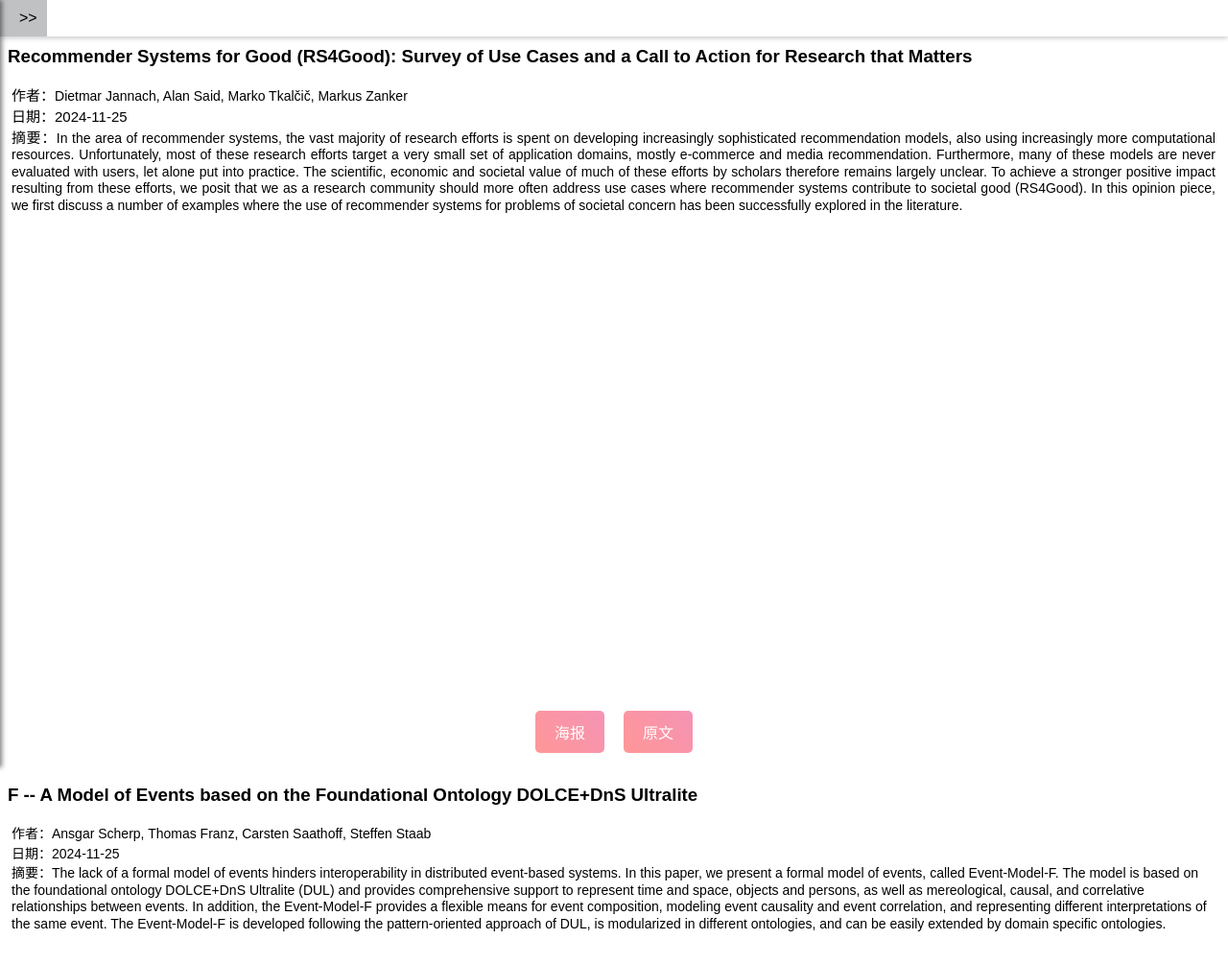
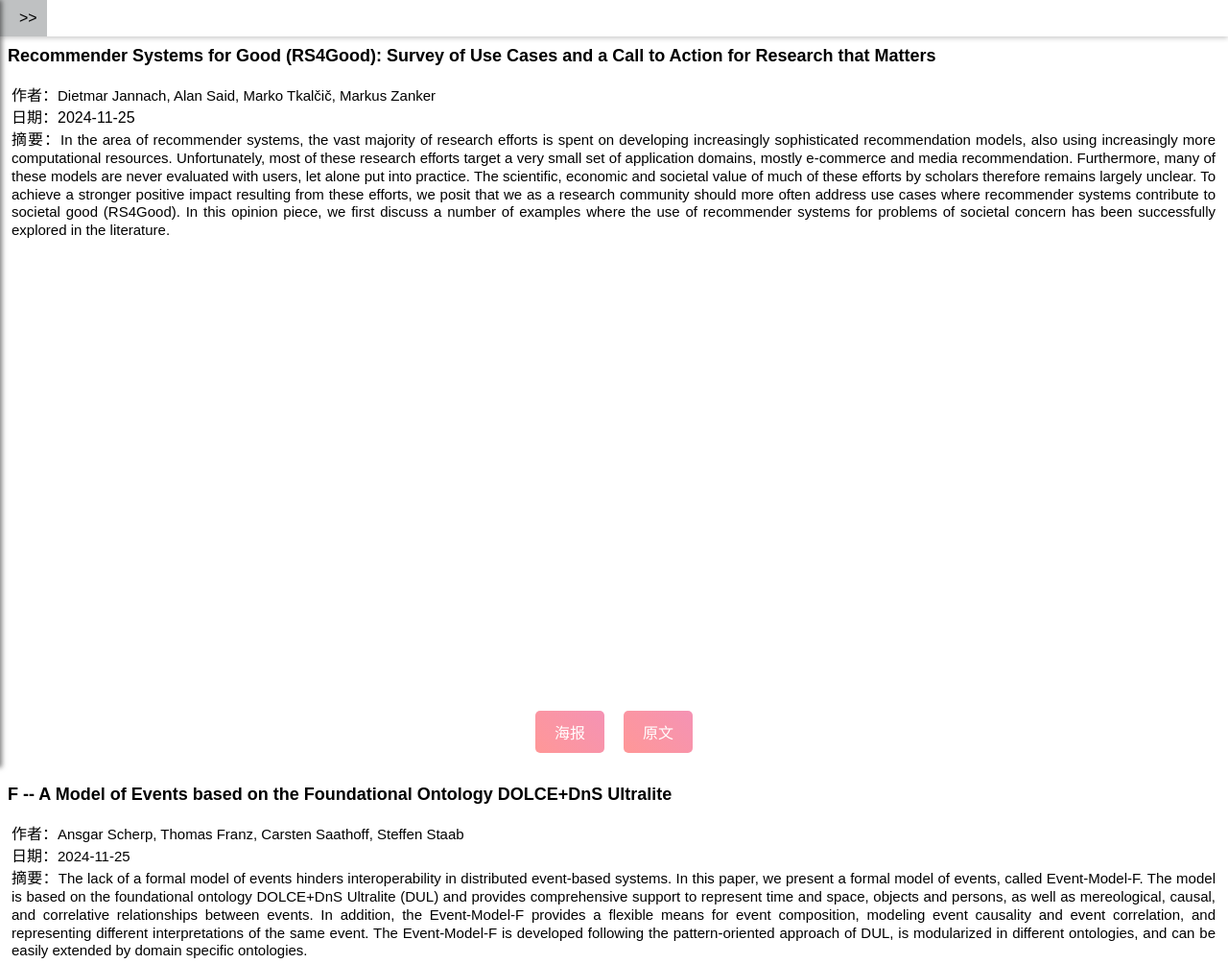
Before and after one commit to DeerAnna1/Poster, a plain HTML site: page index.html in a window 1280 px wide. Shown: the top 1004 px of the page at 96% size. Drawn offline with nearby package versions, Linux system fonts and the light colour scheme; some packages are replaced by stand-ins of ours.

Commit message:
Update index.html

```diff
--- a/index.html
+++ b/index.html
@@ -227,10 +227,11 @@
         h3{
             margin:0 0 0 8px;
             line-height: 1.5; /* 1.5 倍行高 */
+            font-size:18px;
         }
         p{
             margin:0 13px 3px 12px;
-            font-size: 14px;
+            font-size: 15px;
             line-height: 1.25; /* 1.5 倍行高 */
         }
         .text{
@@ -239,7 +240,7 @@
 
         }
         .font{
-        font-size: 15px;
+        font-size: 16px;
         }
     </style>
 </head>
@@ -279,9 +280,9 @@ successfully explored in the literature. </p></div>
             <div class="swiper-slide" id="item1">
                 <div class="text"><h3>F -- A Model of Events based on the Foundational Ontology DOLCE+DnS Ultralite</h3></div>
                 <br>
-                <div class="text"><p>作者：Ansgar Scherp, Thomas Franz, Carsten Saathoff, Steffen Staab</p></div>
-                <div class="text"><p>日期：2024-11-25</p></div>
-                <div class="text"><p>摘要：The lack of a formal model of events hinders interoperability in distributed
+                <div class="text"><p style="text-align: justify;"><span class="font">作者：</span>Ansgar Scherp, Thomas Franz, Carsten Saathoff, Steffen Staab</p></div>
+                <div class="text"><p style="text-align: justify;"><span class="font">日期：</span>2024-11-25</p></div>
+                <div class="text"><p style="text-align: justify;"><span class="font">摘要：</span>The lack of a formal model of events hinders interoperability in distributed
 event-based systems. In this paper, we present a formal model of events, called
 Event-Model-F. The model is based on the foundational ontology DOLCE+DnS
 Ultralite (DUL) and provides comprehensive support to represent time and space,
```
